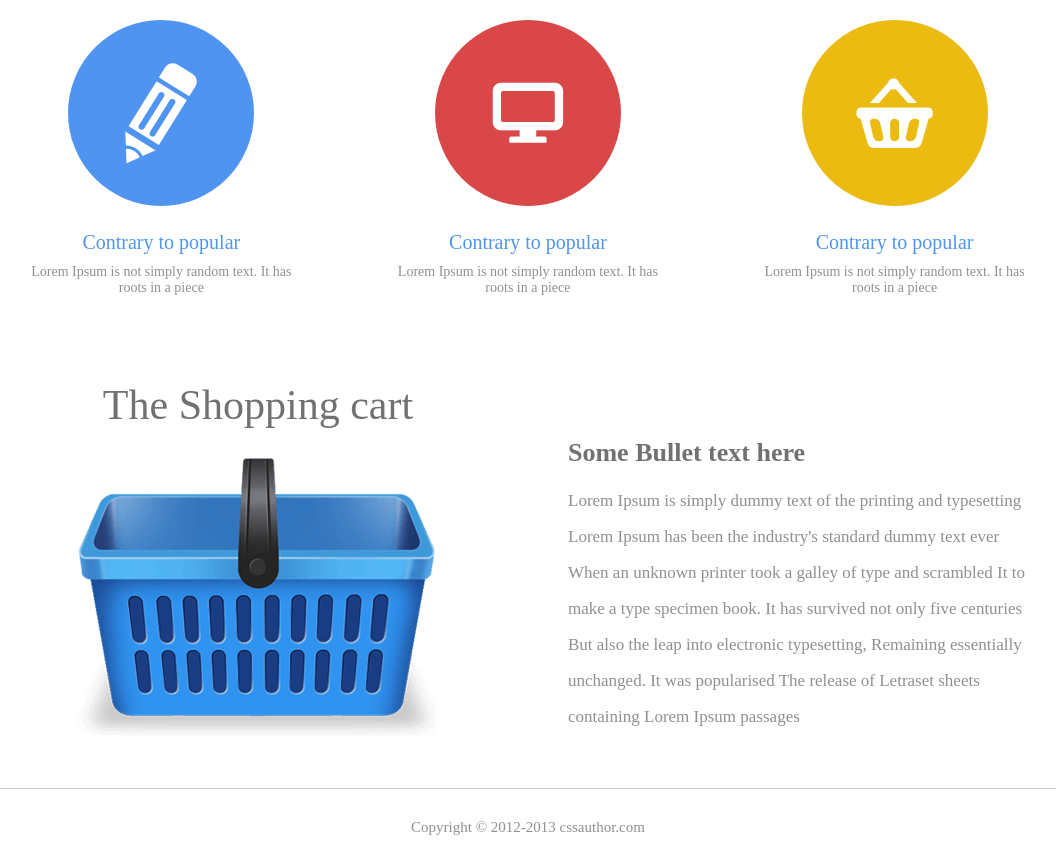
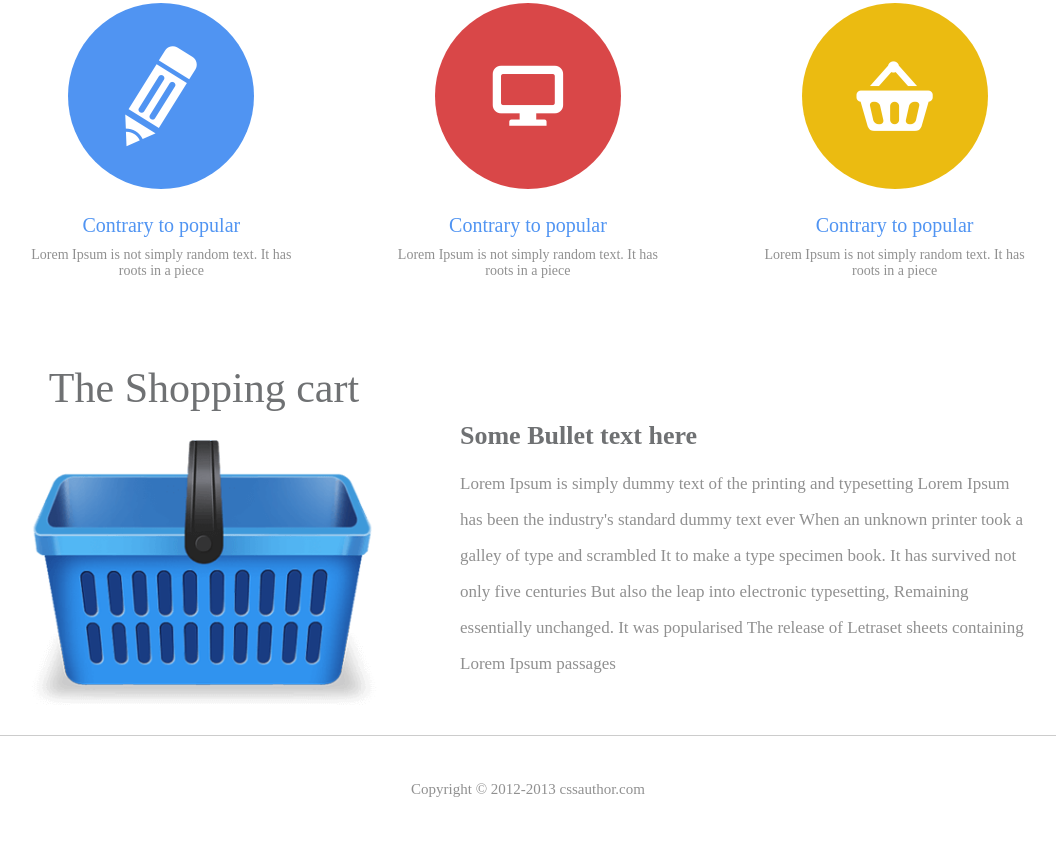
Before and after one commit to kolesnikigor/Prechu, a plain HTML site: page index.html in a window 1280 px wide. Shown: the part 615-1460 px from the top of the page, without its empty margins (112-1168 px from the left). Drawn offline with Linux system fonts and the light colour scheme; files whose address does not match are found by name; a web font is replaced by a local one.

Commit message:
fifth commit

```diff
--- a/css/components/card.css
+++ b/css/components/card.css
@@ -22,7 +22,7 @@
 }
 
 .card-title {
-  font-size: 34px;
+  font-size: 28px;
   color: #5094f2;
   margin-bottom: 5px;
   font-weight: 400;
@@ -30,8 +30,7 @@
 
 .card-description {
   color: #909090;
-  font-size: 19px;
-  padding: 0 10px;
+  font-size: 14px;
 }
 
 .card-header, .card-body {
@@ -73,6 +72,15 @@
             justify-content: center;
     height: 100%;
   }
+
+  .card-title {
+    font-size: 34px;
+  }
+
+  .card-description {
+    font-size: 19px;
+  }
+
 }
 
 @media (min-width: 960px) {
--- a/css/components/section.css
+++ b/css/components/section.css
@@ -110,20 +110,30 @@
   color: #fff;
 }
 
+.section-cards {
+  padding-left: 30px;
+  padding-right: 30px;
+}
+
+
 .section-shopping .section-title,
 .section-shopping .section-subtitle {
-  font-size: 42px;
+  font-size: 32px;
   color: #6f7173;
   margin-top: 20px;
 }
 
+.section-shopping .section-title {
+  text-align: center;
+}
+
 .section-shopping .section-subtitle {
-  font-size: 34px;
+  font-size: 26px;
 }
 
 .section-shopping .section-description {
   color: #909090;
-  font-size: 17px;
+  font-size: 14px;
   line-height: 36px;
   margin-bottom: 53px;
 }
@@ -141,24 +151,12 @@
   margin: 0;
 }
 
+.section-footer {
+  padding: 35px 0;
+}
+
 .footer {
   border-top: 1px solid rgba(000, 000, 000, 0.2);
-}
-
-.section-shopping-top {
-  display: -webkit-box;
-  display: -ms-flexbox;
-  display: flex;
-  -webkit-box-orient: vertical;
-  -webkit-box-direction: normal;
-      -ms-flex-direction: column;
-          flex-direction: column;
-  -webkit-box-pack: center;
-      -ms-flex-pack: center;
-          justify-content: center;
-  -webkit-box-align: center;
-      -ms-flex-align: center;
-          align-items: center;
 }
 
 @media (min-width: 480px) {
@@ -173,8 +171,26 @@
   }
 
   .section-shopping-bottom {
-      margin: 0 45px;
-    }
+    margin: 0 45px;
+  }
+
+  .section-shopping .section-title {
+    font-size: 42px;
+  }
+
+  .section-shopping .section-subtitle {
+    font-size: 34px;
+  }
+
+  .section-shopping .section-description {
+    font-size: 17px;
+  }
+
+  .section-cards {
+    padding-left: 0;
+    padding-right: 0;
+  }
+
 }
 
 @media (min-width: 960px) {
--- a/index.html
+++ b/index.html
@@ -47,14 +47,14 @@
             <div class="section-foreground">
               <div class="container">
                 <div class="grid grid-gap-medium-sm grid-gap-large-lg">
-                  <div class="grid-item width-1-1 width-2-5-sm width-1-2-lg">
+                  <div class="grid-item width-1-1 width-2-5-sm width-2-5-lg">
                     <div class="section-top">
                       <figure class="section-image">
                         <img src="images/iphone.png" alt="iphone" class="image">
                       </figure>
                     </div>
                   </div>
-                  <div class="grid-item width-1-1 width-3-5-sm width-1-2-lg">
+                  <div class="grid-item width-1-1 width-3-5-sm width-3-5-lg">
                     <div class="section-middle">
                       <h1 class="section-title">Lorem Ipsum is simply</h1>
                       <p class="section-description">dummy text of the printing & typesetting </p>
@@ -132,7 +132,7 @@
           <div class="container">
             <section class="section section-shopping">
               <div class="grid grid-gap-medium-lg">
-                <div class="grid-item width-1-1 width-1-2-lg">
+                <div class="grid-item width-1-1 width-2-5-lg">
                   <section class="section-shopping-top">
                     <h2 class="section-title">The Shopping cart</h2>
                     <figure class="section-image">
@@ -140,7 +140,7 @@
                     </figure>
                   </section>
                 </div>
-                <div class="grid-item width-1-1 width-1-2-lg">
+                <div class="grid-item width-1-1 width-3-5-lg">
                   <section class="section-shopping-bottom">
                     <h3 class="section-subtitle">Some Bullet text here</h3>
                     <p class="section-description">Lorem Ipsum is simply dummy text of the printing and typesetting
```
